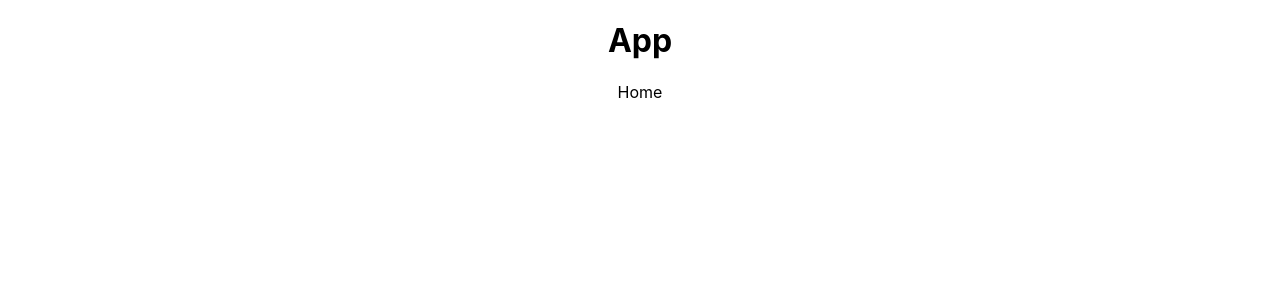
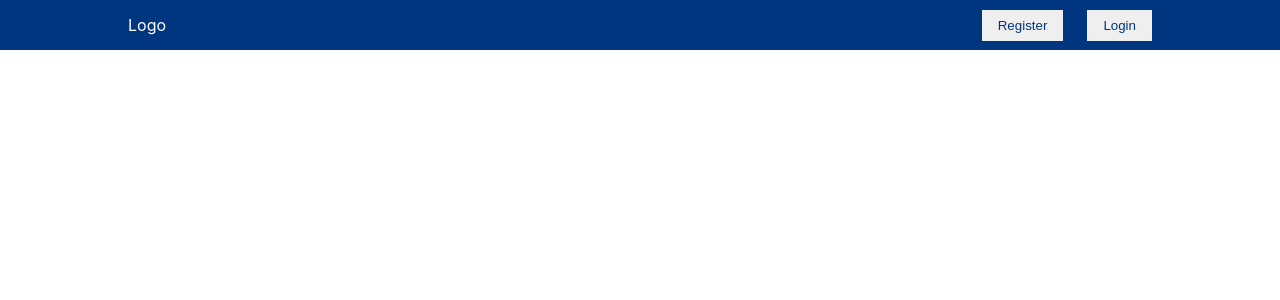
Before and after one commit to 21ciprian/booking-app, a React (Create React App) app: page / in a window 1280 px wide. Shown: the top 300 px of the page. Built offline with nearby package versions, Linux system fonts and the light colour scheme.

Commit message:
Created Navbar component

```diff
--- a/package.json
+++ b/package.json
@@ -10,6 +10,7 @@
     "react-dom": "^18.1.0",
     "react-router-dom": "^6.3.0",
     "react-scripts": "5.0.1",
+    "styled-components": "^5.3.5",
     "web-vitals": "^2.1.4"
   },
   "scripts": {
--- a/src/components/App/App.jsx
+++ b/src/components/App/App.jsx
@@ -1,14 +1,17 @@
 import {BrowserRouter as Router, Route, Routes} from 'react-router-dom'
 import Home from '../../pages/Home/Home'
+import Hotel from '../../pages/Hotel/Hotel'
+import Hotels from '../../pages/Hotels/Hotels'
 import './App.css'
 
 function App() {
 	return (
 		<Router>
 			<div className='App'>
-				<h1>App</h1>
 				<Routes>
 					<Route path='/' element={<Home />} />
+					<Route path='/hotels' element={<Hotels />} />
+					<Route path='/hotels/:id' element={<Hotel />} />
 				</Routes>
 			</div>
 		</Router>
--- /dev/null
+++ b/src/components/Navbar/Navbar.jsx
@@ -0,0 +1,41 @@
+import React from 'react'
+import styled from 'styled-components'
+
+const Nav = styled.nav`
+	height: 50px;
+	background-color: #003580;
+	display: flex;
+	justify-content: center;
+`
+const NavSection = styled.section`
+	width: 100%;
+	max-width: 1024px;
+	padding: 0 0.5rem;
+	color: #fff;
+	display: flex;
+	justify-content: space-between;
+	align-items: center;
+`
+const Button = styled.button`
+	border: none;
+	outline: none;
+	margin-left: 1.5rem;
+	padding: 0.5rem 1rem;
+	cursor: pointer;
+	color: #003580;
+`
+function Navbar() {
+	return (
+		<Nav>
+			<NavSection>
+				<span>Logo</span>
+				<div>
+					<Button>Register</Button>
+					<Button>Login</Button>
+				</div>
+			</NavSection>
+		</Nav>
+	)
+}
+
+export default Navbar
--- a/src/pages/Home/Home.jsx
+++ b/src/pages/Home/Home.jsx
@@ -1,7 +1,12 @@
 import React from 'react'
+import Navbar from '../../components/Navbar/Navbar'
 
 function Home() {
-	return <div>Home</div>
+	return (
+		<div>
+			<Navbar />
+		</div>
+	)
 }
 
 export default Home
--- /dev/null
+++ b/src/pages/Hotel/Hotel.jsx
@@ -0,0 +1,7 @@
+import React from 'react'
+
+function Hotel() {
+	return <div>Hotel</div>
+}
+
+export default Hotel
--- /dev/null
+++ b/src/pages/Hotels/Hotels.jsx
@@ -0,0 +1,7 @@
+import React from 'react'
+
+function Hotels() {
+	return <div>Hotels</div>
+}
+
+export default Hotels
```
Also changed, not shown: 1 other file (tests, documents, lock files or other folders).
